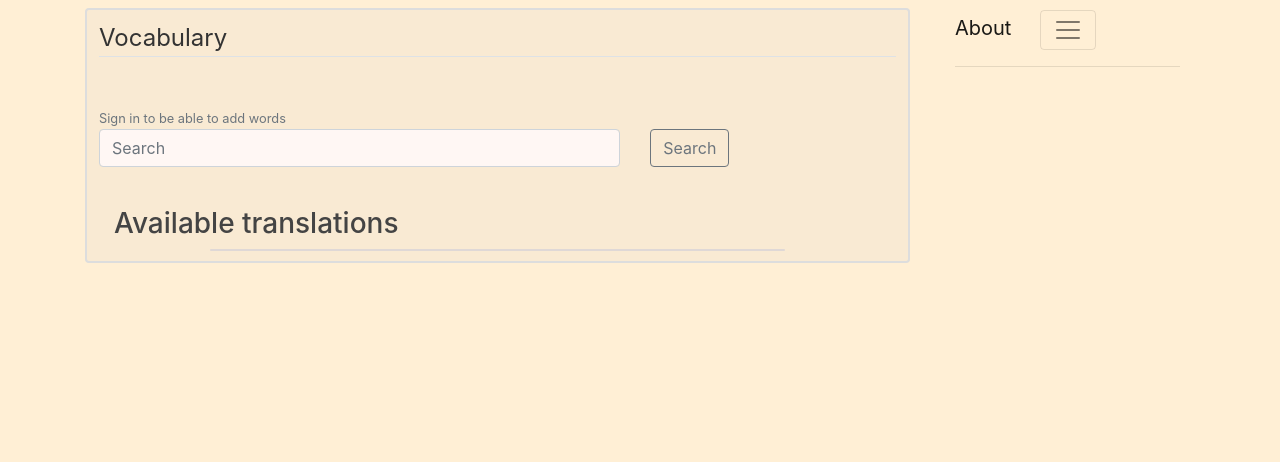
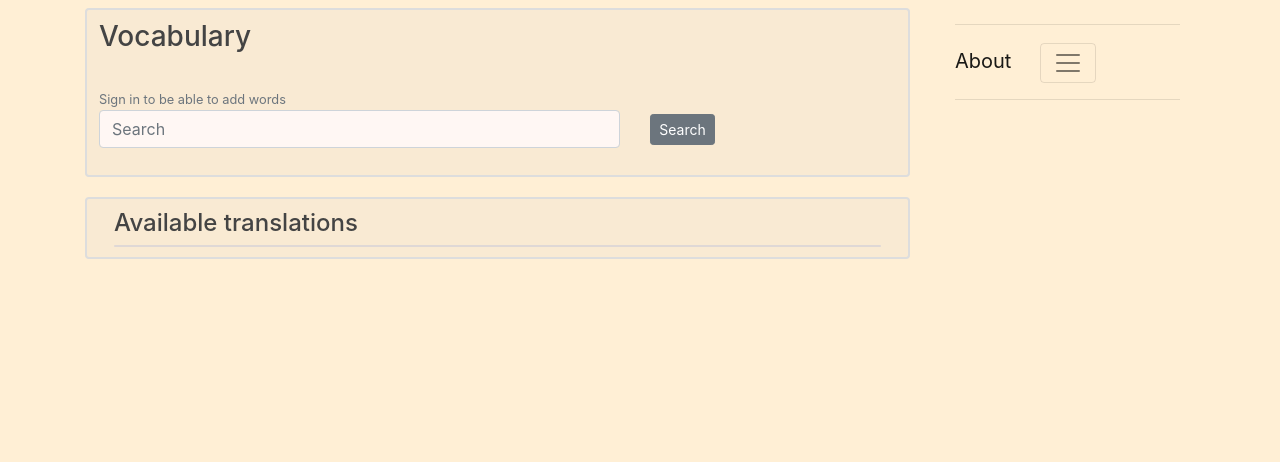
Before and after one commit to OlgaKuratkina/cajitos, a Python web app: template cajitos_site/templates/vocabulary.html in a window 1280 px wide. Shown: the part 56-518 px from the top of the page. Run offline with Jinja, Linux system fonts and the light colour scheme; the template is opened without the code that fills it, so the values that code supplies are empty; some libraries are stand-ins or nearby versions.

Commit message:
ui tweaks

```diff
--- a/cajitos_site/templates/bar/cocktails.html
+++ b/cajitos_site/templates/bar/cocktails.html
@@ -1,8 +1,9 @@
 {% extends "layout_blog.html" %}
 
 {% block content %}
-    <h2>Random Cocktail</h2>
-
+    <div class="content-section">
+     <h3>Random Cocktail</h3>
+    <hr>
     <div class="container">
 {#        Card here#}
         <div class="card w-90">
@@ -22,4 +23,5 @@
             </div>
         </div>
     </div>
+    </div>
 {% endblock %}
--- a/cajitos_site/templates/layout_blog.html
+++ b/cajitos_site/templates/layout_blog.html
@@ -136,6 +136,7 @@
 {#        </div>#}
     <nav class="col-sm-3 blog-sidebar sidebar-expand-md navbar-light sticky-top">
         <div class="container">
+            <hr>
             <a class="navbar-brand mr-4" href="{{ url_for('blog.post', post_id=11) }}">{{ _('About') }}</a>
             <button class="navbar-toggler" type="button" data-toggle="collapse" data-target="#navbarToggleSide"
                     aria-controls="navbarToggleSide" aria-expanded="false" aria-label="Toggle navigation">
--- a/cajitos_site/templates/learn_cards.html
+++ b/cajitos_site/templates/learn_cards.html
@@ -25,9 +25,9 @@
             </div>
             <div class="card-body">
                 <input id="backtranslation" type="hidden" value = "{{card.translation }}" />
-                <button type="submit" class="btn btn-outline-secondary"
+                <button type="submit" class="btn btn-secondary btn-sm mt-1 mb-1 mr-2"
                         onClick="flip_card_value();">Translate Me!</button>
-                <a class="btn btn-outline-secondary" href="javascript:request_new_card()">Get another one</a>
+                <a class="btn btn-secondary btn-sm mt-1 mb-1 mr-2" href="javascript:request_new_card()">Get another one</a>
             </div>
         </div>
     </div>
--- a/cajitos_site/templates/user/account.html
+++ b/cajitos_site/templates/user/account.html
@@ -15,10 +15,10 @@
 
     <div class="content-section">
     {% if current_user == user %}
-        <a class="btn btn-outline-secondary mr-3" href="{{ url_for('users.account_update', user_id=user.id) }}">Edit</a>
+        <a class="btn btn-secondary btn-sm mt-1 mb-1" href="{{ url_for('users.account_update', user_id=user.id) }}">Edit</a>
     {% endif %}
-    <a class="btn btn-outline-secondary mr-3" href="{{ url_for('blog.comments', author=user) }}">Comments</a>
-    <a class="btn btn-outline-secondary mr-3" href="{{ url_for('blog.posts', author=user) }}">Posts</a>
+    <a class="btn btn-secondary btn-sm mt-1 mb-1" href="{{ url_for('blog.comments', author=user) }}">Comments</a>
+    <a class="btn btn-secondary btn-sm mt-1 mb-1" href="{{ url_for('blog.posts', author=user) }}">Posts</a>
         </div>
      <div class="content-section">
                 <h3 class="account-heading">{{ _('About me') }}</h3>
--- a/cajitos_site/templates/user/login.html
+++ b/cajitos_site/templates/user/login.html
@@ -46,7 +46,8 @@
     </div>
     <div class="border-top pt-3">
         <small class="text-muted">
-            Need An Account? <a class="ml-2" href="{{ url_for('users.register') }}">Sign Up Now</a>
+            Need An Account? <a class="ml-3" href="{{ url_for('users.google_login') }}">Sign In with Google</a>
         </small>
     </div>
+    <hr>
 {% endblock content %}
--- a/cajitos_site/templates/vocabulary.html
+++ b/cajitos_site/templates/vocabulary.html
@@ -3,7 +3,7 @@
 {% block content %}
     <div class="content-section">
     <fieldset class="form-group">
-        <legend class="border-bottom mb-4">Vocabulary</legend>
+        <h3>Vocabulary</h3>
 {#        <a class="btn btn-outline-secondary" href="{{ url_for('misc.cards') }}">{{ _('Check all available words') }}</a>#}
         {% if current_user.is_authenticated %}
         <a class="mr-2"
@@ -19,15 +19,16 @@
                     <input type="text" class="form-control" name="search_word" placeholder="Search">
                 </div>
                 <div class="col-sm-4">
-                    <button type="submit" class="btn btn-outline-secondary">Search</button>
+                    <button type="submit" class="btn btn-secondary btn-sm mt-1 mb-1">Search</button>
                 </div>
             </div>
         </form>
     </fieldset>
+    </div>
+    <div class="content-section">
         <div class="container">
-            <br>
-            <h3>Available translations</h3>
-            <div class="card w-75">
+            <h4>Available translations</h4>
+            <div class="card w-100">
                 <ul class="list-group list-group-flush">
                     {% for card in object_list %}
                         <li class="list-group-item">{{ card }}</li>
@@ -37,8 +38,8 @@
         </div>
     </div>
 {% endblock %}
+
 {% block pages %}
-
     <nav aria-label="Page navigation">
         <div class="w-100 d-inline-block mx-auto">
 
```
